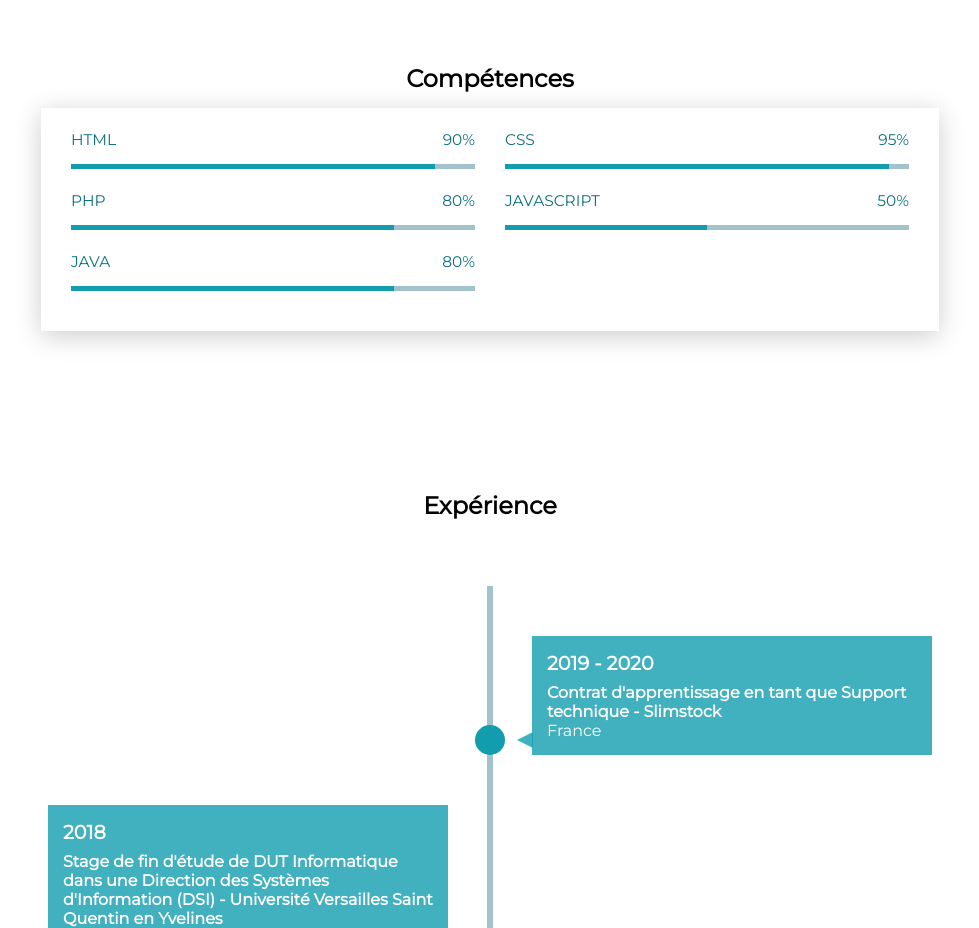
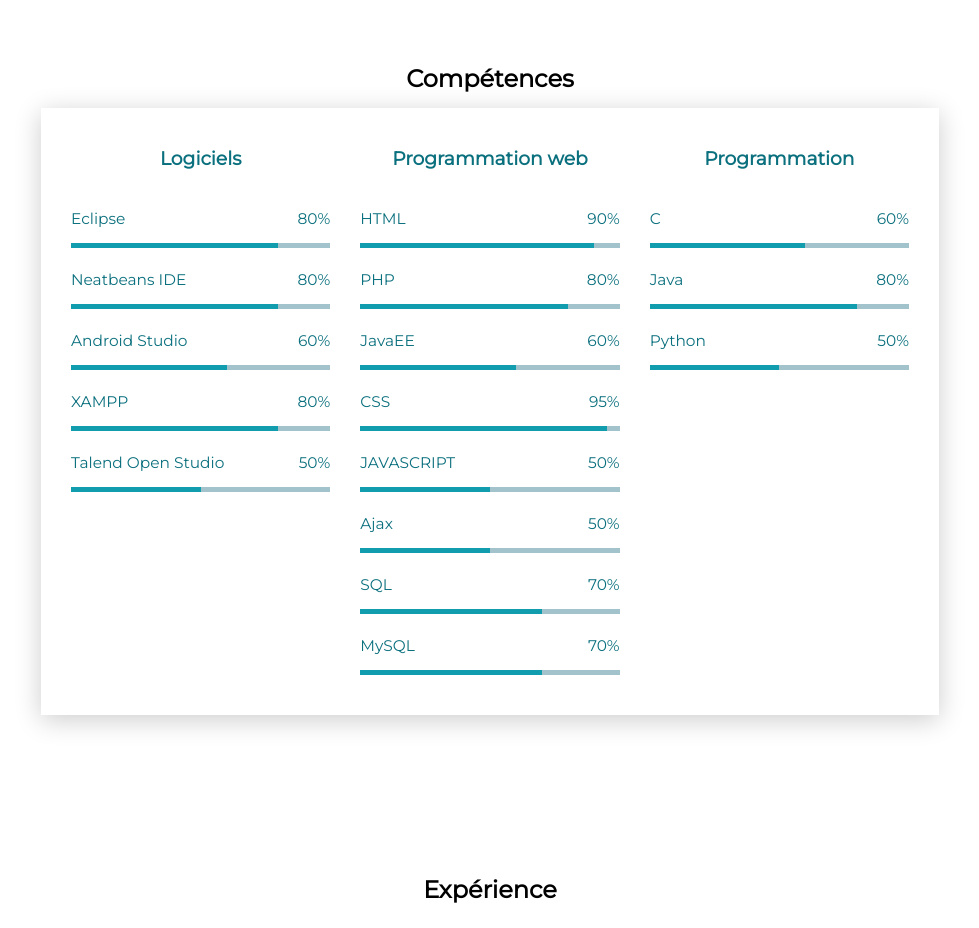
Before and after one commit to almaloste/CV_Alice_Hennes, a website: page index.html in a window 1280 px wide. Shown: the part 940-1868 px from the top of the page, without its empty margins (150-1129 px from the left). Drawn offline with Linux system fonts and the light colour scheme.

Commit message:
Changement et ajout de compétences

```diff
--- a/index.html
+++ b/index.html
@@ -23,10 +23,59 @@
            En recherche d'emploi dans le développement.
         </p>
     </section>
+
     <section class="skills">
         <h2>Compétences</h2>
       <div class="skills-content">
           <div class="skills-column">
+              <h3> Logiciels </h3>
+            </br>
+            <div class="progress-container">
+                <span class="progress-badge">Eclipse</span>
+                <div class="progress">
+                  <div class="progress-bar" style="width: 80%;"></div>
+                  <span class="progress-value">80%</span>
+                </div>
+              </div>
+              <!-- Fin .progress-container -->
+              <div class="progress-container">
+                  <span class="progress-badge">Neatbeans IDE</span>
+                  <div class="progress">
+                    <div class="progress-bar" style="width: 80%;"></div>
+                    <span class="progress-value">80%</span>
+                  </div>
+                </div>
+                <!-- Fin .progress-container -->
+                <div class="progress-container">
+                    <span class="progress-badge">Android Studio</span>
+                    <div class="progress">
+                      <div class="progress-bar" style="width: 60%;"></div>
+                      <span class="progress-value">60%</span>
+                    </div>
+                  </div>
+                  <!-- Fin .progress-container -->
+                  <div class="progress-container">
+                      <span class="progress-badge">XAMPP</span>
+                      <div class="progress">
+                        <div class="progress-bar" style="width: 80%;"></div>
+                        <span class="progress-value">80%</span>
+                      </div>
+                    </div>
+                    <!-- Fin .progress-container -->
+                    <div class="progress-container">
+                        <span class="progress-badge">Talend Open Studio</span>
+                        <div class="progress">
+                          <div class="progress-bar" style="width: 50%;"></div>
+                          <span class="progress-value">50%</span>
+                        </div>
+                      </div>
+                      <!-- Fin .progress-container -->
+        </div>
+        <!-- Fin .skills-content -->
+          <div class="skills-column">
+            <h3>Programmation web</h3>
+            </br>
+
               <div class="progress-container">
                   <span class="progress-badge">HTML</span>
                   <div class="progress">
@@ -44,16 +93,14 @@
                   </div>
                   <!-- Fin .progress-container -->
                   <div class="progress-container">
-                    <span class="progress-badge">Java</span>
+                    <span class="progress-badge">JavaEE</span>
                     <div class="progress">
-                      <div class="progress-bar" style="width: 80%;"></div>
-                      <span class="progress-value">80%</span>
+                      <div class="progress-bar" style="width: 60%;"></div>
+                      <span class="progress-value">60%</span>
                     </div>
                   </div>
                     <!-- Fin .progress-container -->
-          </div>
-          <!-- Fin .skills-column -->
-          <div class="skills-column">
+
                     <div class="progress-container">
                         <span class="progress-badge">CSS</span>
                         <div class="progress">
@@ -62,6 +109,7 @@
                         </div>
                       </div>
                       <!-- Fin .progress-container -->
+
                 <div class="progress-container">
                     <span class="progress-badge">JAVASCRIPT</span>
                     <div class="progress">
@@ -70,10 +118,66 @@
                     </div>
                   </div>
                   <!-- Fin .progress-container -->
+
+                  <div class="progress-container">
+                      <span class="progress-badge">Ajax</span>
+                      <div class="progress">
+                        <div class="progress-bar" style="width: 50%;"></div>
+                        <span class="progress-value">50%</span>
+                      </div>
+                    </div>
+                    <!-- Fin .progress-container -->
+
+                  <div class="progress-container">
+                      <span class="progress-badge">SQL</span>
+                      <div class="progress">
+                        <div class="progress-bar" style="width: 70%;"></div>
+                        <span class="progress-value">70%</span>
+                      </div>
+                    </div>
+                    <!-- Fin .progress-container -->
+                    <div class="progress-container">
+                        <span class="progress-badge">MySQL</span>
+                        <div class="progress">
+                          <div class="progress-bar" style="width: 70%;"></div>
+                          <span class="progress-value">70%</span>
+                        </div>
+                      </div>
+                      <!-- Fin .progress-container -->
+
           </div>
           <!-- Fin .skills-column -->
+          <div class="skills-column">
+              <h3>Programmation</h3>
+              </br>
+
+                <div class="progress-container">
+                    <span class="progress-badge">C</span>
+                    <div class="progress">
+                      <div class="progress-bar" style="width: 60%;"></div>
+                      <span class="progress-value">60%</span>
                     </div>
-        <!-- Fin .skills-content -->
+                  </div>
+                  <!-- Fin .progress-container -->
+                  <div class="progress-container">
+                      <span class="progress-badge">Java</span>
+                      <div class="progress">
+                        <div class="progress-bar" style="width: 80%;"></div>
+                        <span class="progress-value">80%</span>
+                      </div>
+                    </div>
+                    <!-- Fin .progress-container -->
+                    <div class="progress-container">
+                      <span class="progress-badge">Python</span>
+                      <div class="progress">
+                        <div class="progress-bar" style="width: 50%;"></div>
+                        <span class="progress-value">50%</span>
+                      </div>
+                    </div>
+                      <!-- Fin .progress-container -->
+            </div>
+            <!-- Fin .skills-column -->
+
     </section>
     <section class="timeline">
         <h2>Expérience</h2>
--- a/styles.css
+++ b/styles.css
@@ -19,6 +19,7 @@ h1 {
   font-size: 56px;
   color: white;
 }
+
 body {
   font-family: Montserrat;
   margin: 0;
@@ -91,7 +92,6 @@ a {
 .progress-badge {
   color:  #0b707e;
   font-size: 0.8571em;
-  text-transform: uppercase;
 }
 
 .progress-value {
@@ -109,6 +109,10 @@ a {
 .progress-bar {
   height: 5px;
   background: #129daf;
+}
+h3{
+  color:  #0b707e;
+  text-align:center;
 }
 /* EFFECTS
 –––––––––––––––––––––––––––––––––––––––––––––––––– */
```
Lines whose indentation alone changed are shown as unchanged.
